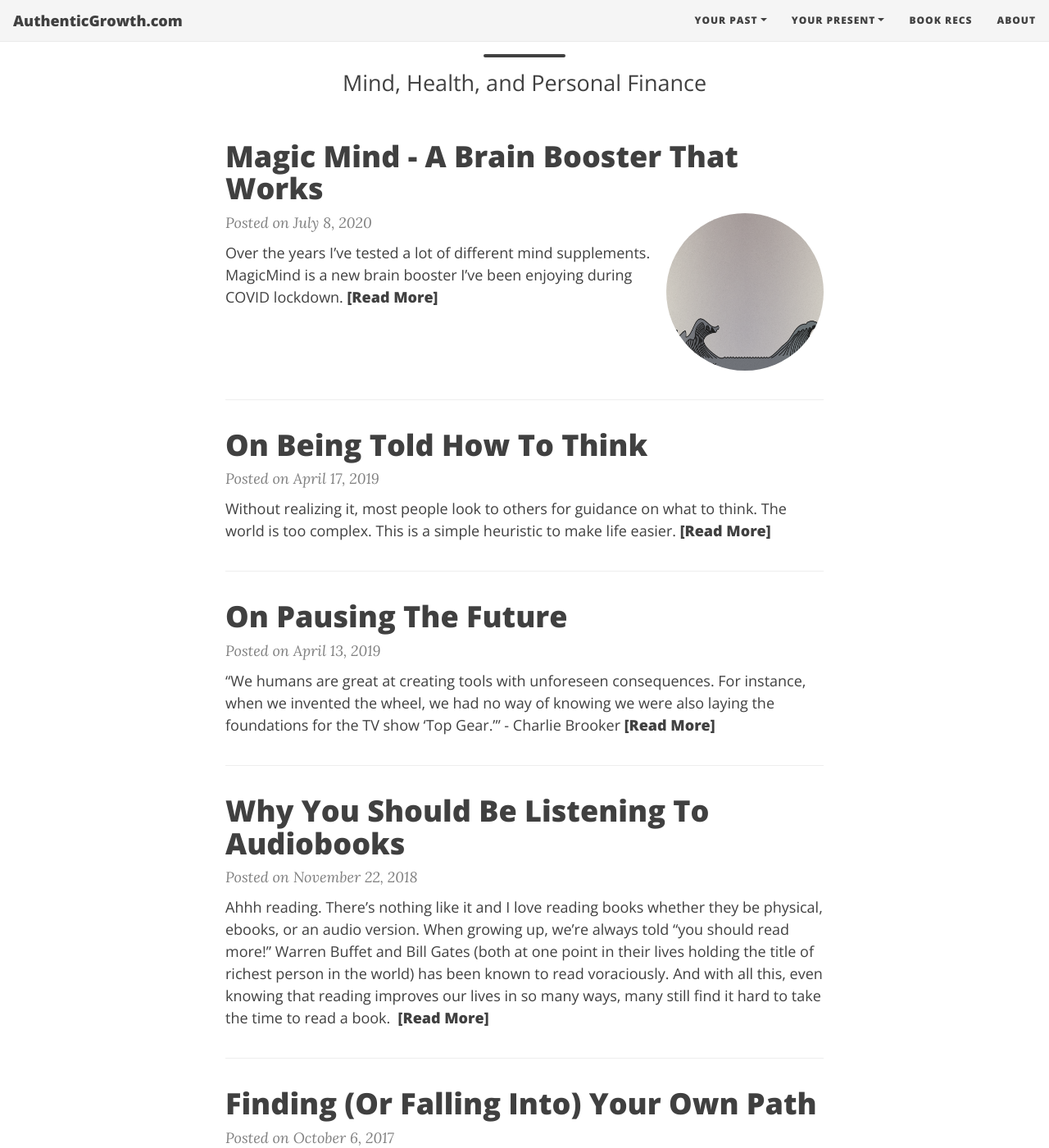
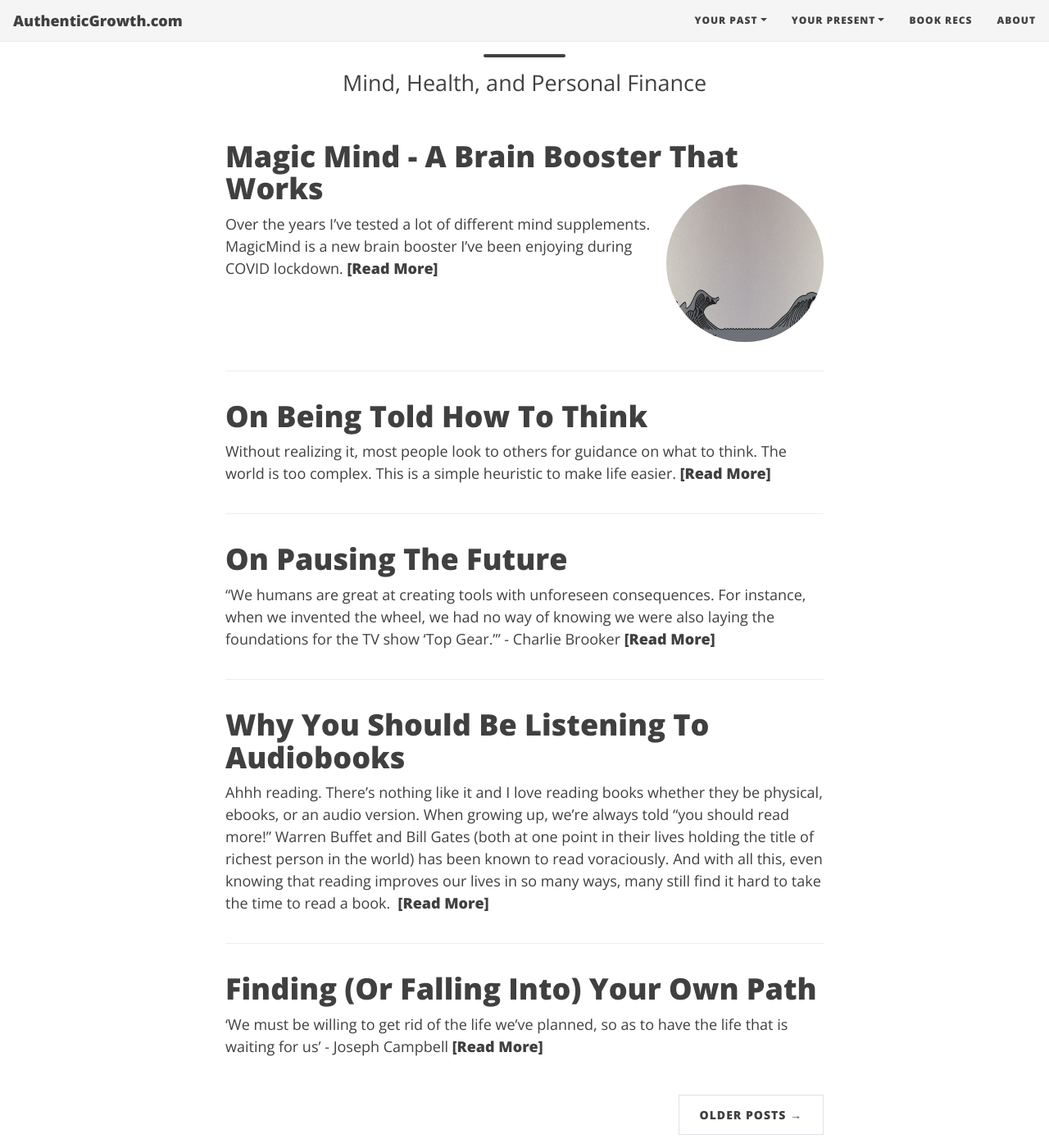
Before and after one commit to anthonydgallo/AuthenticGrowth, a Jekyll site: the page built from index.html, in a window 1280 px wide and 1400 px high, scrolled down 256 px. Shown: the whole window at 82% size. Built offline with Jekyll 4.4.1, drawn with Linux system fonts in a browser that asks for light colours; nearby versions of some CDN libraries; the list of posts is cut into pages by our own code.

Commit message:
timestamp

```diff
--- a/_layouts/home.html
+++ b/_layouts/home.html
@@ -21,8 +21,7 @@ layout: page
 
     <p class="post-meta">
       {% assign date_format = site.date_format | default: "%B %-d, %Y" %}
-      Posted on {{ post.date | date: date_format }}
-    </p>
+    </p><!-- Posted on {{ post.date | date: date_format }} -->
 
     <div class="post-entry-container">
       {%- capture thumbnail -%}
```
